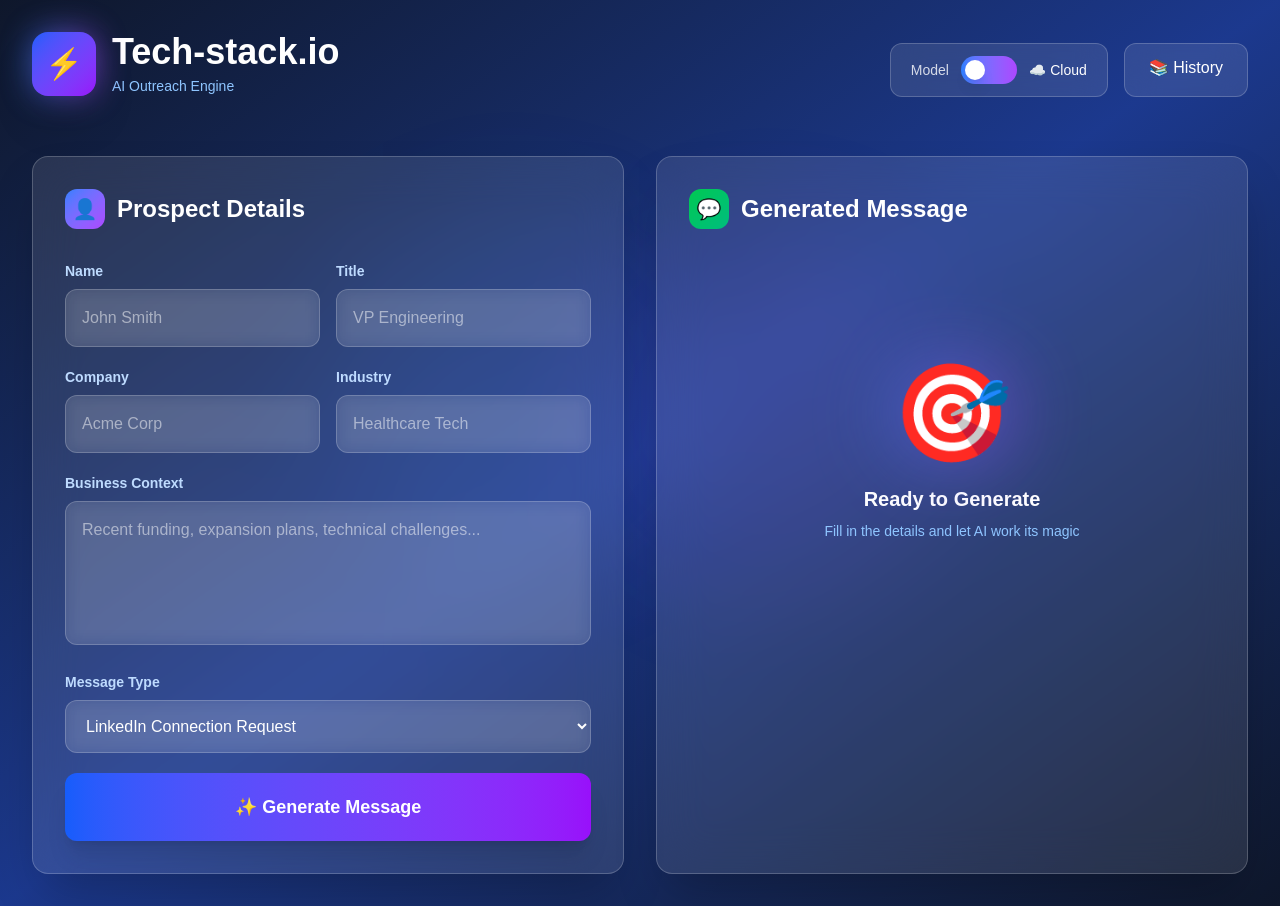
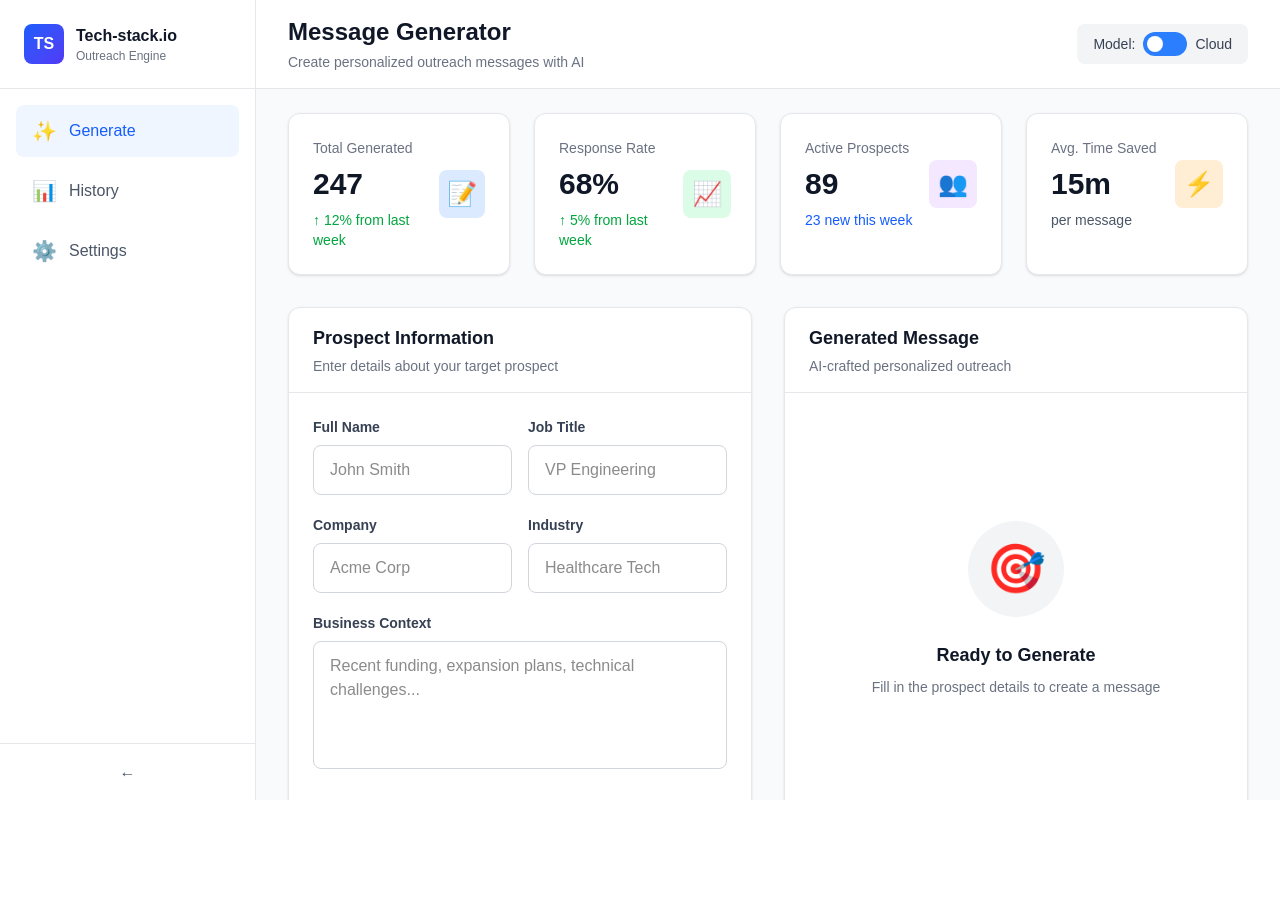
Before and after one commit to mihayzptx/outreach_engine, a Next.js app: page / in a window 1280 px wide. After the commit the page ends 800 px from the top, so only its background shows below. Built offline with nearby package versions, Linux system fonts and the light colour scheme.

Commit message:
visual fixes 2 with trends

```diff
--- a/app/page.tsx
+++ b/app/page.tsx
@@ -17,6 +17,7 @@ export default function Home() {
   const [message, setMessage] = useState('')
   const [loading, setLoading] = useState(false)
   const [copied, setCopied] = useState(false)
+  const [sidebarOpen, setSidebarOpen] = useState(true)
 
   const handleSubmit = async (e: React.FormEvent) => {
     e.preventDefault()
@@ -41,71 +42,147 @@ export default function Home() {
   }
 
   return (
-    <main className="min-h-screen bg-gradient-to-br from-slate-900 via-blue-900 to-slate-900">
-      {/* Animated background elements */}
-      <div className="fixed inset-0 overflow-hidden pointer-events-none">
-        <div className="absolute top-1/4 left-1/4 w-96 h-96 bg-blue-500/10 rounded-full blur-3xl animate-pulse"></div>
-        <div className="absolute bottom-1/4 right-1/4 w-96 h-96 bg-purple-500/10 rounded-full blur-3xl animate-pulse delay-1000"></div>
+    <div className="flex h-screen bg-gray-50">
+      {/* Sidebar */}
+      <aside className={`${sidebarOpen ? 'w-64' : 'w-20'} bg-white border-r border-gray-200 transition-all duration-300 flex flex-col`}>
+        <div className="p-6 border-b border-gray-200 flex items-center justify-between">
+          {sidebarOpen ? (
+            <div className="flex items-center gap-3">
+              <div className="w-10 h-10 bg-gradient-to-br from-blue-600 to-indigo-600 rounded-lg flex items-center justify-center">
+                <span className="text-white font-bold">TS</span>
+              </div>
+              <div>
+                <h2 className="font-bold text-gray-900">Tech-stack.io</h2>
+                <p className="text-xs text-gray-500">Outreach Engine</p>
+              </div>
+            </div>
+          ) : (
+            <div className="w-10 h-10 bg-gradient-to-br from-blue-600 to-indigo-600 rounded-lg flex items-center justify-center mx-auto">
+              <span className="text-white font-bold">TS</span>
+            </div>
+          )}
         </div>
 
-      <div className="relative max-w-7xl mx-auto p-8">
-        {/* Header */}
-        <div className="flex items-center justify-between mb-12">
+        <nav className="flex-1 p-4 space-y-2">
+          <button className="w-full flex items-center gap-3 px-4 py-3 bg-blue-50 text-blue-600 rounded-lg font-medium">
+            <span className="text-xl">✨</span>
+            {sidebarOpen && <span>Generate</span>}
+          </button>
+          <Link href="/history" className="w-full flex items-center gap-3 px-4 py-3 text-gray-600 hover:bg-gray-50 rounded-lg font-medium">
+            <span className="text-xl">📊</span>
+            {sidebarOpen && <span>History</span>}
+          </Link>
+          <button className="w-full flex items-center gap-3 px-4 py-3 text-gray-600 hover:bg-gray-50 rounded-lg font-medium">
+            <span className="text-xl">⚙️</span>
+            {sidebarOpen && <span>Settings</span>}
+          </button>
+        </nav>
+
+        <button
+          onClick={() => setSidebarOpen(!sidebarOpen)}
+          className="p-4 border-t border-gray-200 text-gray-600 hover:bg-gray-50"
+        >
+          {sidebarOpen ? '←' : '→'}
+        </button>
+      </aside>
+
+      {/* Main Content */}
+      <main className="flex-1 overflow-auto">
+        {/* Top Bar */}
+        <header className="bg-white border-b border-gray-200 px-8 py-4">
+          <div className="flex items-center justify-between">
             <div>
-            <div className="flex items-center gap-4 mb-3">
-              <div className="relative">
-                <div className="absolute inset-0 bg-gradient-to-r from-blue-500 to-purple-500 rounded-2xl blur-lg opacity-75 animate-pulse"></div>
-                <div className="relative w-16 h-16 bg-gradient-to-br from-blue-600 to-purple-600 rounded-2xl flex items-center justify-center shadow-2xl">
-                  <span className="text-white text-3xl">⚡</span>
+              <h1 className="text-2xl font-bold text-gray-900">Message Generator</h1>
+              <p className="text-sm text-gray-500 mt-1">Create personalized outreach messages with AI</p>
             </div>
-              </div>
-              <div>
-                <h1 className="text-4xl font-bold text-white mb-1">Tech-stack.io</h1>
-                <p className="text-blue-300 text-sm font-medium">AI Outreach Engine</p>
+            <div className="flex items-center gap-4">
+              <div className="flex items-center gap-2 bg-gray-100 px-4 py-2 rounded-lg">
+                <span className="text-sm font-medium text-gray-700">Model:</span>
+                <button
+                  onClick={() => setUseLocal(!useLocal)}
+                  className={`relative inline-flex h-6 w-11 items-center rounded-full transition ${useLocal ? 'bg-green-500' : 'bg-blue-500'}`}
+                >
+                  <span className={`inline-block h-4 w-4 transform rounded-full bg-white transition ${useLocal ? 'translate-x-6' : 'translate-x-1'}`} />
+                </button>
+                <span className="text-sm font-medium text-gray-700">{useLocal ? 'Local' : 'Cloud'}</span>
               </div>
             </div>
           </div>
-          <div className="flex gap-4">
-            <div className="flex items-center gap-3 bg-white/10 backdrop-blur-lg px-5 py-3 rounded-xl border border-white/20">
-              <span className="text-sm font-medium text-white/80">Model</span>
-              <button
-                onClick={() => setUseLocal(!useLocal)}
-                className={`relative inline-flex h-7 w-14 items-center rounded-full transition-all duration-300 ${useLocal ? 'bg-gradient-to-r from-green-500 to-emerald-500' : 'bg-gradient-to-r from-blue-500 to-purple-500'}`}
-              >
-                <span className={`inline-block h-5 w-5 transform rounded-full bg-white shadow-lg transition-transform duration-300 ${useLocal ? 'translate-x-8' : 'translate-x-1'}`} />
-              </button>
-              <span className="text-sm font-medium text-white">
-                {useLocal ? '🏠 Local' : '☁️ Cloud'}
-              </span>
+        </header>
+
+        {/* Stats Cards */}
+        <div className="px-8 py-6">
+          <div className="grid grid-cols-1 md:grid-cols-4 gap-6 mb-8">
+            <div className="bg-white rounded-xl p-6 border border-gray-200 shadow-sm">
+              <div className="flex items-center justify-between">
+                <div>
+                  <p className="text-sm text-gray-500 font-medium">Total Generated</p>
+                  <p className="text-3xl font-bold text-gray-900 mt-2">247</p>
+                  <p className="text-sm text-green-600 mt-2">↑ 12% from last week</p>
                 </div>
-            <Link
-              href="/history"
-              className="px-6 py-3 bg-white/10 backdrop-blur-lg border border-white/20 rounded-xl hover:bg-white/20 font-medium transition text-white"
-            >
-              📚 History
-            </Link>
+                <div className="w-12 h-12 bg-blue-100 rounded-lg flex items-center justify-center">
+                  <span className="text-2xl">📝</span>
+                </div>
               </div>
             </div>
 
-        <div className="grid grid-cols-1 lg:grid-cols-2 gap-8">
-          {/* Left Panel */}
-          <div className="space-y-6">
-            <div className="bg-white/10 backdrop-blur-xl rounded-2xl shadow-2xl p-8 border border-white/20">
-              <div className="flex items-center gap-3 mb-8">
-                <div className="w-10 h-10 bg-gradient-to-br from-blue-500 to-purple-500 rounded-xl flex items-center justify-center">
-                  <span className="text-white text-xl">👤</span>
+            <div className="bg-white rounded-xl p-6 border border-gray-200 shadow-sm">
+              <div className="flex items-center justify-between">
+                <div>
+                  <p className="text-sm text-gray-500 font-medium">Response Rate</p>
+                  <p className="text-3xl font-bold text-gray-900 mt-2">68%</p>
+                  <p className="text-sm text-green-600 mt-2">↑ 5% from last week</p>
                 </div>
-                <h2 className="text-2xl font-bold text-white">Prospect Details</h2>
+                <div className="w-12 h-12 bg-green-100 rounded-lg flex items-center justify-center">
+                  <span className="text-2xl">📈</span>
+                </div>
+              </div>
             </div>
 
-              <form onSubmit={handleSubmit} className="space-y-5">
+            <div className="bg-white rounded-xl p-6 border border-gray-200 shadow-sm">
+              <div className="flex items-center justify-between">
+                <div>
+                  <p className="text-sm text-gray-500 font-medium">Active Prospects</p>
+                  <p className="text-3xl font-bold text-gray-900 mt-2">89</p>
+                  <p className="text-sm text-blue-600 mt-2">23 new this week</p>
+                </div>
+                <div className="w-12 h-12 bg-purple-100 rounded-lg flex items-center justify-center">
+                  <span className="text-2xl">👥</span>
+                </div>
+              </div>
+            </div>
+
+            <div className="bg-white rounded-xl p-6 border border-gray-200 shadow-sm">
+              <div className="flex items-center justify-between">
+                <div>
+                  <p className="text-sm text-gray-500 font-medium">Avg. Time Saved</p>
+                  <p className="text-3xl font-bold text-gray-900 mt-2">15m</p>
+                  <p className="text-sm text-gray-600 mt-2">per message</p>
+                </div>
+                <div className="w-12 h-12 bg-orange-100 rounded-lg flex items-center justify-center">
+                  <span className="text-2xl">⚡</span>
+                </div>
+              </div>
+            </div>
+          </div>
+
+          {/* Main Grid */}
+          <div className="grid grid-cols-1 lg:grid-cols-2 gap-8">
+            {/* Input Form */}
+            <div className="bg-white rounded-xl border border-gray-200 shadow-sm">
+              <div className="border-b border-gray-200 px-6 py-4">
+                <h3 className="text-lg font-bold text-gray-900">Prospect Information</h3>
+                <p className="text-sm text-gray-500 mt-1">Enter details about your target prospect</p>
+              </div>
+
+              <form onSubmit={handleSubmit} className="p-6 space-y-5">
                 <div className="grid grid-cols-2 gap-4">
                   <div>
-                    <label className="block text-sm font-semibold text-blue-200 mb-2">Name</label>
+                    <label className="block text-sm font-semibold text-gray-700 mb-2">Full Name</label>
                     <input
                       type="text"
                       placeholder="John Smith"
-                      className="w-full p-4 bg-white/10 backdrop-blur border border-white/20 rounded-xl focus:ring-2 focus:ring-blue-500 focus:border-transparent text-white placeholder-white/50 transition"
+                      className="w-full px-4 py-3 border border-gray-300 rounded-lg focus:ring-2 focus:ring-blue-500 focus:border-transparent"
                       value={formData.prospectName}
                       onChange={(e) => setFormData({...formData, prospectName: e.target.value})}
                       required
@@ -113,11 +190,11 @@ export default function Home() {
                   </div>
 
                   <div>
-                    <label className="block text-sm font-semibold text-blue-200 mb-2">Title</label>
+                    <label className="block text-sm font-semibold text-gray-700 mb-2">Job Title</label>
                     <input
                       type="text"
                       placeholder="VP Engineering"
-                      className="w-full p-4 bg-white/10 backdrop-blur border border-white/20 rounded-xl focus:ring-2 focus:ring-blue-500 focus:border-transparent text-white placeholder-white/50 transition"
+                      className="w-full px-4 py-3 border border-gray-300 rounded-lg focus:ring-2 focus:ring-blue-500 focus:border-transparent"
                       value={formData.prospectTitle}
                       onChange={(e) => setFormData({...formData, prospectTitle: e.target.value})}
                       required
@@ -127,11 +204,11 @@ export default function Home() {
 
                 <div className="grid grid-cols-2 gap-4">
                   <div>
-                    <label className="block text-sm font-semibold text-blue-200 mb-2">Company</label>
+                    <label className="block text-sm font-semibold text-gray-700 mb-2">Company</label>
                     <input
                       type="text"
                       placeholder="Acme Corp"
-                      className="w-full p-4 bg-white/10 backdrop-blur border border-white/20 rounded-xl focus:ring-2 focus:ring-blue-500 focus:border-transparent text-white placeholder-white/50 transition"
+                      className="w-full px-4 py-3 border border-gray-300 rounded-lg focus:ring-2 focus:ring-blue-500 focus:border-transparent"
                       value={formData.company}
                       onChange={(e) => setFormData({...formData, company: e.target.value})}
                       required
@@ -139,11 +216,11 @@ export default function Home() {
                   </div>
 
                   <div>
-                    <label className="block text-sm font-semibold text-blue-200 mb-2">Industry</label>
+                    <label className="block text-sm font-semibold text-gray-700 mb-2">Industry</label>
                     <input
                       type="text"
                       placeholder="Healthcare Tech"
-                      className="w-full p-4 bg-white/10 backdrop-blur border border-white/20 rounded-xl focus:ring-2 focus:ring-blue-500 focus:border-transparent text-white placeholder-white/50 transition"
+                      className="w-full px-4 py-3 border border-gray-300 rounded-lg focus:ring-2 focus:ring-blue-500 focus:border-transparent"
                       value={formData.industry}
                       onChange={(e) => setFormData({...formData, industry: e.target.value})}
                       required
@@ -152,10 +229,10 @@ export default function Home() {
                 </div>
 
                 <div>
-                  <label className="block text-sm font-semibold text-blue-200 mb-2">Business Context</label>
+                  <label className="block text-sm font-semibold text-gray-700 mb-2">Business Context</label>
                   <textarea
                     placeholder="Recent funding, expansion plans, technical challenges..."
-                    className="w-full p-4 bg-white/10 backdrop-blur border border-white/20 rounded-xl h-36 focus:ring-2 focus:ring-blue-500 focus:border-transparent text-white placeholder-white/50 transition resize-none"
+                    className="w-full px-4 py-3 border border-gray-300 rounded-lg h-32 focus:ring-2 focus:ring-blue-500 focus:border-transparent resize-none"
                     value={formData.context}
                     onChange={(e) => setFormData({...formData, context: e.target.value})}
                     required
@@ -163,91 +240,99 @@ export default function Home() {
                 </div>
 
                 <div>
-                  <label className="block text-sm font-semibold text-blue-200 mb-2">Message Type</label>
+                  <label className="block text-sm font-semibold text-gray-700 mb-2">Message Type</label>
                   <select
-                    className="w-full p-4 bg-white/10 backdrop-blur border border-white/20 rounded-xl focus:ring-2 focus:ring-blue-500 focus:border-transparent text-white cursor-pointer transition"
+                    className="w-full px-4 py-3 border border-gray-300 rounded-lg focus:ring-2 focus:ring-blue-500 focus:border-transparent"
                     value={formData.messageType}
                     onChange={(e) => setFormData({...formData, messageType: e.target.value})}
                   >
-                    <option className="bg-slate-900">LinkedIn Connection Request</option>
-                    <option className="bg-slate-900">Email Cold Outreach</option>
-                    <option className="bg-slate-900">Conference Follow-up</option>
-                    <option className="bg-slate-900">Discovery Call Request</option>
+                    <option>LinkedIn Connection Request</option>
+                    <option>Email Cold Outreach</option>
+                    <option>Conference Follow-up</option>
+                    <option>Discovery Call Request</option>
                   </select>
                 </div>
 
                 <button
                   type="submit"
                   disabled={loading}
-                  className="w-full bg-gradient-to-r from-blue-600 to-purple-600 text-white p-5 rounded-xl font-bold hover:from-blue-500 hover:to-purple-500 disabled:from-gray-600 disabled:to-gray-600 transition-all text-lg shadow-xl hover:shadow-2xl transform hover:scale-105 disabled:scale-100 disabled:cursor-not-allowed"
+                  className="w-full bg-gradient-to-r from-blue-600 to-indigo-600 text-white py-4 rounded-lg font-bold hover:from-blue-700 hover:to-indigo-700 disabled:from-gray-400 disabled:to-gray-400 transition-all shadow-lg"
                 >
-                  {loading ? (
-                    <span className="flex items-center justify-center gap-3">
-                      <svg className="animate-spin h-5 w-5" viewBox="0 0 24 24">
-                        <circle className="opacity-25" cx="12" cy="12" r="10" stroke="currentColor" strokeWidth="4" fill="none"/>
-                        <path className="opacity-75" fill="currentColor" d="M4 12a8 8 0 018-8V0C5.373 0 0 5.373 0 12h4zm2 5.291A7.962 7.962 0 014 12H0c0 3.042 1.135 5.824 3 7.938l3-2.647z"/>
-                      </svg>
-                      Generating Magic...
-                    </span>
-                  ) : (
-                    '✨ Generate Message'
-                  )}
+                  {loading ? 'Generating...' : '✨ Generate Message'}
                 </button>
               </form>
             </div>
+
+            {/* Output */}
+            <div className="bg-white rounded-xl border border-gray-200 shadow-sm">
+              <div className="border-b border-gray-200 px-6 py-4">
+                <h3 className="text-lg font-bold text-gray-900">Generated Message</h3>
+                <p className="text-sm text-gray-500 mt-1">AI-crafted personalized outreach</p>
               </div>
 
-          {/* Right Panel */}
-          <div className="bg-white/10 backdrop-blur-xl rounded-2xl shadow-2xl p-8 border border-white/20">
-            <div className="flex items-center gap-3 mb-8">
-              <div className="w-10 h-10 bg-gradient-to-br from-green-500 to-emerald-500 rounded-xl flex items-center justify-center">
-                <span className="text-white text-xl">💬</span>
-              </div>
-              <h2 className="text-2xl font-bold text-white">Generated Message</h2>
-            </div>
-
+              <div className="p-6">
                 {!message && !loading ? (
                   <div className="flex flex-col items-center justify-center h-96 text-center">
-                <div className="relative mb-6">
-                  <div className="absolute inset-0 bg-gradient-to-r from-blue-500 to-purple-500 rounded-full blur-2xl opacity-50 animate-pulse"></div>
-                  <div className="relative text-8xl">🎯</div>
+                    <div className="w-24 h-24 bg-gray-100 rounded-full flex items-center justify-center mb-6">
+                      <span className="text-5xl">🎯</span>
                     </div>
-                <p className="text-white text-xl font-semibold mb-2">Ready to Generate</p>
-                <p className="text-blue-300 text-sm">Fill in the details and let AI work its magic</p>
+                    <p className="text-gray-900 text-lg font-semibold mb-2">Ready to Generate</p>
+                    <p className="text-gray-500 text-sm">Fill in the prospect details to create a message</p>
                   </div>
                 ) : loading ? (
                   <div className="flex flex-col items-center justify-center h-96">
-                <div className="relative">
-                  <div className="w-24 h-24 border-4 border-blue-500/30 rounded-full"></div>
-                  <div className="w-24 h-24 border-4 border-blue-500 rounded-full border-t-transparent animate-spin absolute top-0"></div>
+                    <div className="relative w-16 h-16">
+                      <div className="absolute inset-0 border-4 border-blue-100 rounded-full"></div>
+                      <div className="absolute inset-0 border-4 border-blue-600 rounded-full border-t-transparent animate-spin"></div>
                     </div>
-                <p className="text-white text-lg font-medium mt-6">Crafting your message...</p>
+                    <p className="text-gray-900 text-lg font-semibold mt-6">Generating message...</p>
                   </div>
                 ) : (
-              <div className="space-y-5">
-                <div className="bg-gradient-to-br from-blue-500/20 to-purple-500/20 backdrop-blur border border-blue-400/30 rounded-xl p-6 shadow-lg">
-                  <p className="text-white leading-relaxed whitespace-pre-wrap text-lg">{message}</p>
+                  <div className="space-y-4">
+                    <div className="bg-blue-50 border-l-4 border-blue-600 rounded-lg p-6">
+                      <p className="text-gray-800 leading-relaxed whitespace-pre-wrap">{message}</p>
                     </div>
 
                     <div className="flex gap-3">
                       <button
                         onClick={handleCopy}
-                    className="flex-1 bg-gradient-to-r from-green-600 to-emerald-600 text-white px-6 py-4 rounded-xl hover:from-green-500 hover:to-emerald-500 font-bold transition-all shadow-lg hover:shadow-xl transform hover:scale-105"
+                        className={`flex-1 py-3 rounded-lg font-semibold transition-all ${
+                          copied
+                            ? 'bg-green-500 text-white'
+                            : 'bg-blue-600 text-white hover:bg-blue-700'
+                        }`}
                       >
                         {copied ? '✓ Copied!' : '📋 Copy Message'}
                       </button>
                       <button
                         onClick={() => setMessage('')}
-                    className="px-6 py-4 bg-white/10 backdrop-blur border border-white/20 text-white rounded-xl hover:bg-white/20 font-semibold transition-all"
+                        className="px-6 py-3 bg-gray-100 text-gray-700 rounded-lg hover:bg-gray-200 font-semibold transition"
                       >
                         Clear
                       </button>
+                    </div>
+
+                    <div className="pt-4 border-t border-gray-200">
+                      <p className="text-sm text-gray-500 mb-3 font-semibold">Quick Actions</p>
+                      <div className="flex gap-2">
+                        <button className="px-4 py-2 bg-white border border-gray-300 rounded-lg text-sm hover:bg-gray-50 transition">
+                          📧 Send via Email
+                        </button>
+                        <button className="px-4 py-2 bg-white border border-gray-300 rounded-lg text-sm hover:bg-gray-50 transition">
+                          💼 Post to LinkedIn
+                        </button>
+                        <button className="px-4 py-2 bg-white border border-gray-300 rounded-lg text-sm hover:bg-gray-50 transition">
+                          💾 Save to CRM
+                        </button>
+                      </div>
                     </div>
                   </div>
                 )}
               </div>
             </div>
           </div>
+        </div>
       </main>
+    </div>
   )
 }
```
Lines whose indentation alone changed are shown as unchanged.
